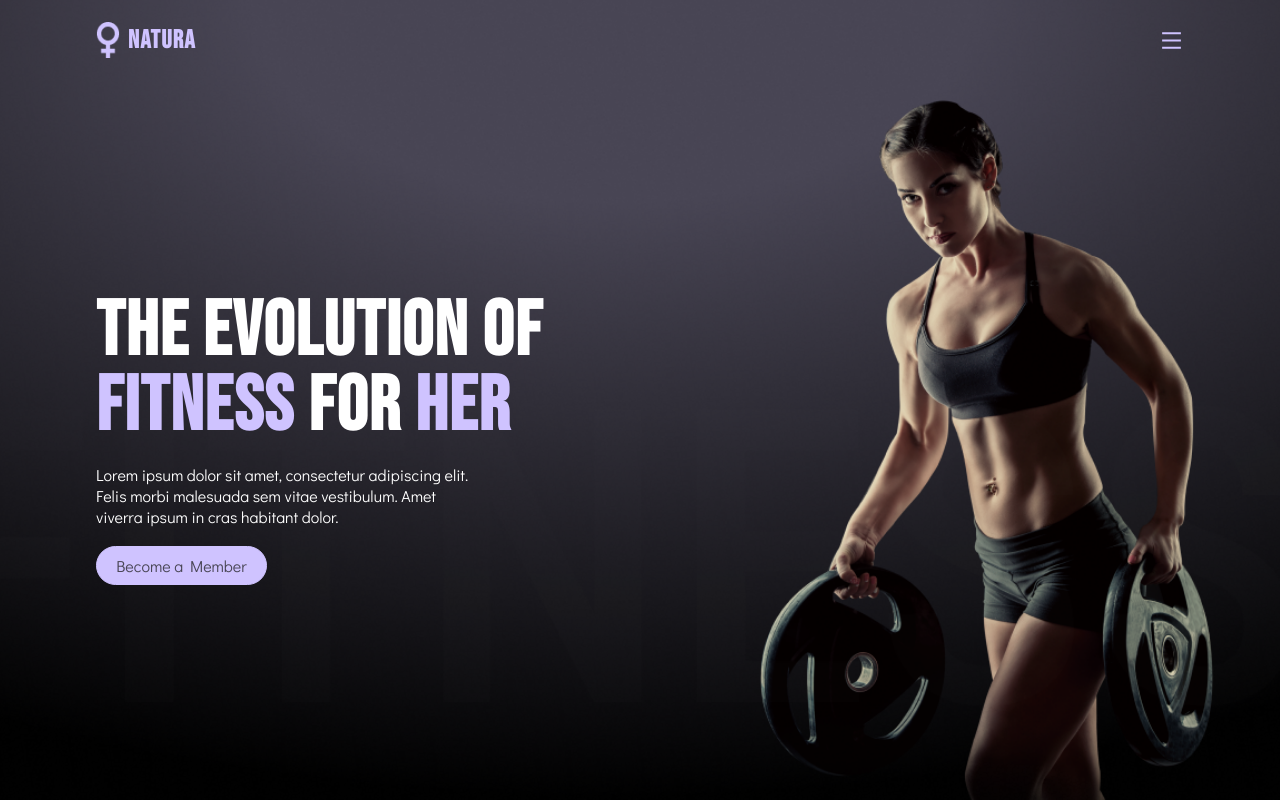
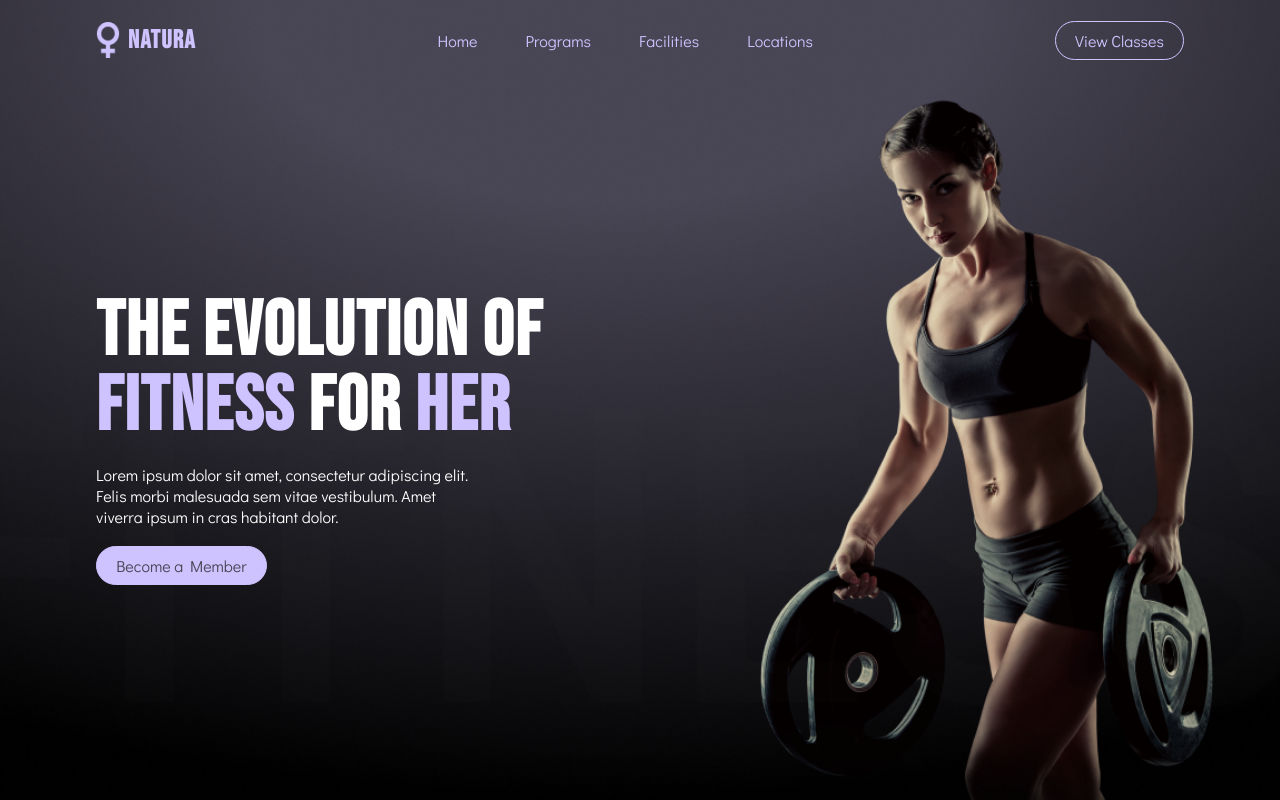
Before and after one commit to m-oniqu3/gym-natura, a React (Vite) app: page / in a window 1280 px wide. Shown: the top 800 px of the page. Built offline with nearby package versions, Linux system fonts and the light colour scheme.

Commit message:
Displayed nav items

```diff
--- a/src/components/helpers/button/Button.module.css
+++ b/src/components/helpers/button/Button.module.css
@@ -27,9 +27,9 @@
 }
 
 .secondary:hover {
-    background-color: var(--secondary);
-    color: var(--white);
-    border: 1px solid var(--secondary);
+    background-color: var(--primary);
+    color: var(--secondary);
+    border: 1px solid var(--primary);
 }
 
 .neutral {
--- a/src/components/nav/Navbar.jsx
+++ b/src/components/nav/Navbar.jsx
@@ -3,6 +3,8 @@ import styled from "./Navbar.module.css";
 import { RiMenuLine } from "react-icons/ri";
 import logo from "../../assets/logo.png";
 import Menu from "./Menu";
+import { HashLink as Link } from "react-router-hash-link";
+import Button from "../helpers/button/Button";
 
 const Navbar = () => {
   const [isOpen, setIsOpen] = useState(false);
@@ -31,6 +33,26 @@ const Navbar = () => {
           color="var(--primary)"
           onClick={handleMenu}
         />
+
+        <ul className={styled.nav__items}>
+          <li>
+            <Link to="#home">Home</Link>
+          </li>
+
+          <li>
+            <Link to="#programs">Programs</Link>
+          </li>
+
+          <li>
+            <Link to="#facilities">Facilities</Link>
+          </li>
+
+          <li>
+            <Link to="#locations">Locations</Link>
+          </li>
+        </ul>
+
+        <Button className="secondary">View Classes</Button>
       </nav>
 
       {isOpen && <Menu isOpen={isOpen} setIsOpen={setIsOpen} />}
--- a/src/components/nav/Navbar.module.css
+++ b/src/components/nav/Navbar.module.css
@@ -35,3 +35,49 @@
 .nav__icon {
     cursor: pointer;
 }
+
+.nav__items,
+.nav button {
+    display: none;
+}
+
+/* Media Queries */
+
+@media (min-width: 768px) {
+    .nav__icon {
+        display: none;
+    }
+
+    .nav__items {
+        display: flex;
+        align-items: center;
+        gap: 2rem;
+    }
+
+    .nav__items {
+        list-style: none;
+        display: flex;
+        align-items: center;
+        gap: 1rem;
+    }
+
+    .nav__items a {
+        text-decoration: none;
+        color: var(--primary);
+        transition: all .3s ease-in-out;
+    }
+
+    .nav__items a:hover {
+        color: var(--white);
+    }
+
+    .nav button {
+        display: grid;
+    }
+}
+
+@media (min-width: 1024px) {
+    .nav__items {
+        gap: 3rem;
+    }
+}
```
